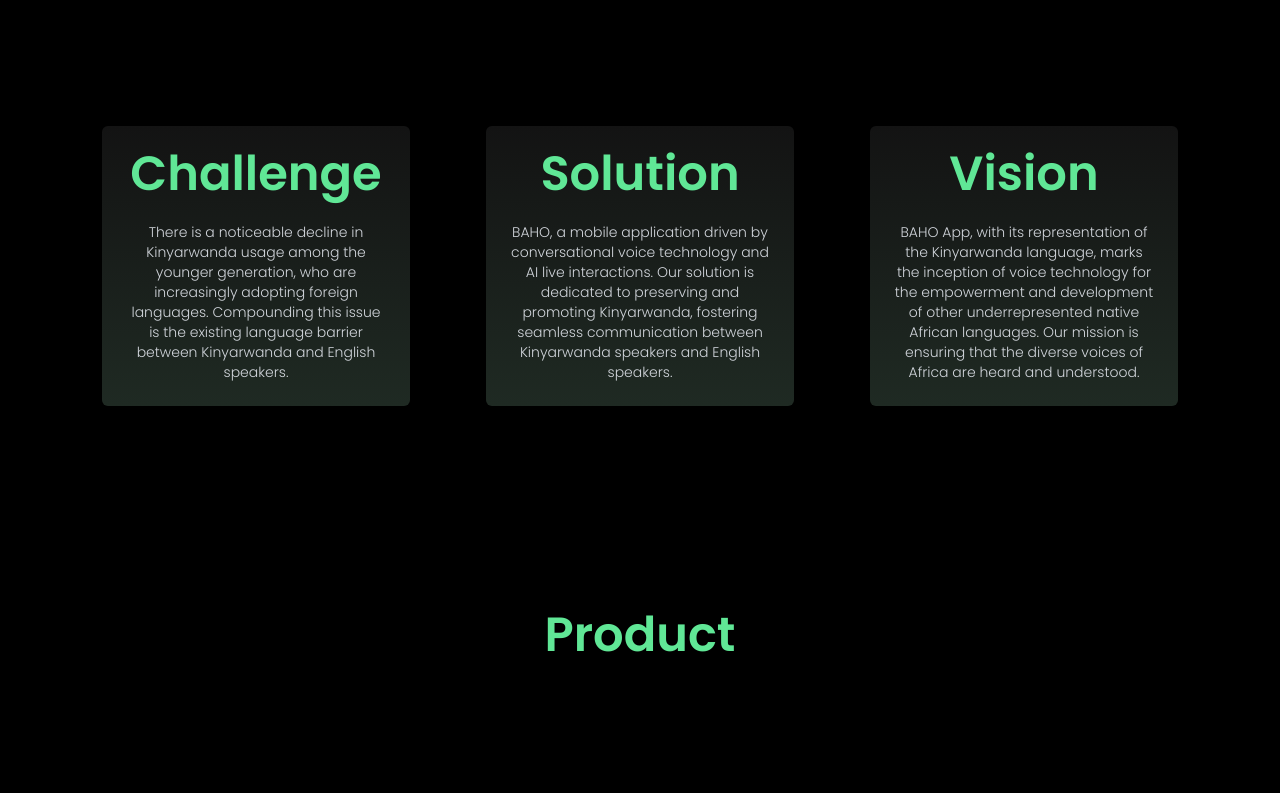
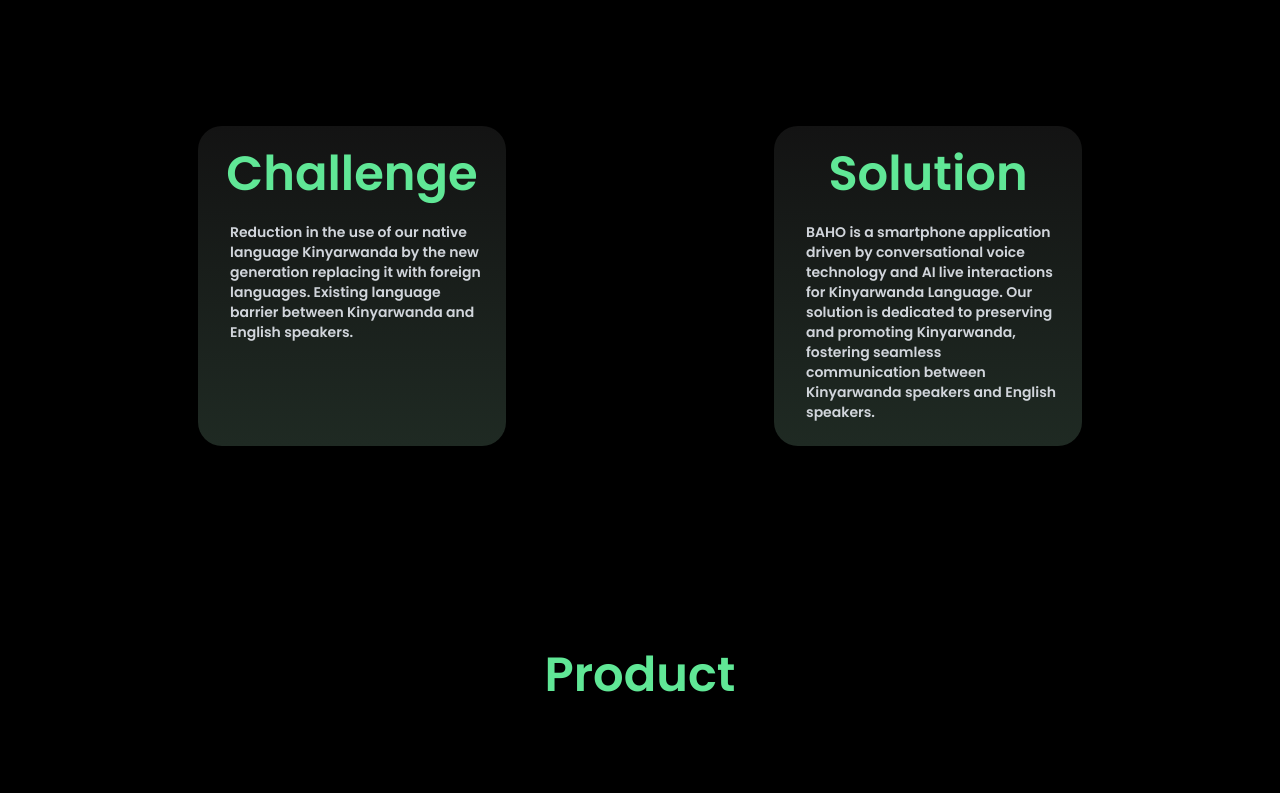
Before and after one commit to BAHO-APP/baho-v1, a Next.js app: page / in a window 1280 px wide. Shown: the part 1147-1940 px from the top of the page. Built offline with nearby package versions, Linux system fonts and the light colour scheme; a web font is replaced by a local one.

Commit message:
final touch

```diff
--- a/src/app/components/Home/home.js
+++ b/src/app/components/Home/home.js
@@ -17,7 +17,7 @@
   //   },
   // };
   return (
-    <main className="text-sm  font-poppins mb-[10%] relative overflow-x-hidden h-screen ">
+    <main className="text-sm  font-poppins mb-[10%] relative overflow-x-hidden overflow-y-hidden h-screen ">
       <Nav />
 <div className='pt-10 mb-[30%]  md:mb-12'>
       <div className="text-center mt-[20%] lg:mt-[3%]">
--- a/src/app/components/mission/mission.js
+++ b/src/app/components/mission/mission.js
@@ -8,30 +8,29 @@
          <img src="/logo.png" className='lg:w-[26em] w-[10em]'/>
         </div>
 
-      <div className=" overflow-x-hidden grid grid-cols-1 md:grid-cols-3 gap-8 px-4 md:px-20 mt-32 text-center">
+      <div className=" overflow-x-hidden grid grid-cols-1 md:grid-cols-2 gap-8 px-4 md:px-20 mt-32 text-center">
         {[
           {
             title: 'Challenge',
             content:
-              "There is a noticeable decline in Kinyarwanda usage among the younger generation, who are increasingly adopting foreign languages. Compounding this issue is the existing language barrier between Kinyarwanda and English speakers.",
-          },
+"Reduction in the use of our native language Kinyarwanda by the new generation replacing it with foreign languages. Existing language barrier between Kinyarwanda and English speakers."          },
           {
             title: 'Solution',
             content:
-              'BAHO, a mobile application driven by conversational voice technology and AI live interactions. Our solution is dedicated to preserving and promoting Kinyarwanda, fostering seamless communication between Kinyarwanda speakers and English speakers.',
+              'BAHO is a smartphone application driven by conversational voice technology and AI live interactions for Kinyarwanda Language. Our solution is dedicated to preserving and promoting Kinyarwanda, fostering seamless communication between Kinyarwanda speakers and English speakers.',
           },
-          {
-            title: 'Vision',
-            content:
-              "BAHO App, with its representation of the Kinyarwanda language, marks the inception of voice technology for the empowerment and development of other underrepresented native African languages. Our mission is ensuring that the diverse voices of Africa are heard and understood.",
-          },
+          // {
+          //   title: 'Vision',
+          //   content:
+          //     "BAHO App, with its representation of the Kinyarwanda language, marks the inception of voice technology for the empowerment and development of other underrepresented native African languages. Our mission is ensuring that the diverse voices of Africa are heard and understood.",
+          // },
         ].map((item, index) => (
           <div key={index} className="w-full mb-[8em] md:mb-0">
-            <div className="md:w-[16em] lg:md:w-[20em] w-[80%] lg:w-[22em] h-[100%] p-6 bg-gradient-to-b from-[#131313] to-[#1F2A23] rounded-md mx-auto">
+            <div className="md:w-[16em] lg:md:w-[20em] w-[80%] lg:w-[22em] h-[100%] p-6 bg-gradient-to-b from-[#131313] to-[#1F2A23]  rounded-3xl mx-auto">
               {/* <div className="h-2 ml-[25%] mb-1 bg-[#60e796] rounded-full w-2"></div> */}
               <p className="text-[#60e796] md:text-5xl text-3xl font-bold">{item.title}</p>
 
-              <p className="mt-6 text-gray-300">{item.content}</p>
+              <p className="mt-6  text-left pl-2 text-gray-300  font-bold">{item.content}</p>
             </div>
           </div>
         ))}
--- a/src/app/components/team/team.js
+++ b/src/app/components/team/team.js
@@ -13,7 +13,7 @@
 <div className="lg:w-1/4   p-6 ">
 <img  className="lg:h-[70%] h-[50]" src="/ali.png"/>
 <div className=" text-center "> nyiringabo@baho.rw
-  <p className=" text-[#33B467] mt-4  text-ms font-bold" >Nyiringabo</p>
+  <p className=" text-[#60e796] mt-4  text-ms font-bold" >Nyiringabo</p>
   <p className="  mt-1 font-nunito  text-white " >Founder (Managing Director)</p>
   <p className="  mt-1 font-nunito  text-white " >nyiringabo@baho.rw</p>
   <div className="flex justify-center ">
@@ -26,22 +26,26 @@
 <div className="lg:w-1/4  p-6 ">
 <img  className=" lg:h-[70%] h-[50]" src="/ed.png"/>
 <div className="text-center">
-  <p className=" text-[#33B467] mt-4 text-ms font-bold" >Bayingana</p>
-  <p className=" text-[#33B467] mt-4 text-ms font-bold" >bayingana@baho.rw</p>
+  <p className=" text-[#60e796] mt-4 text-ms font-bold" >Bayingana</p>
+  <p className=" text-[#60e796] mt-4 text-ms font-bold" >bayingana@baho.rw</p>
+  <div className="flex justify-center ">
+  <img className="w-3 h-3 mt-2" src="/phone.png"/>
+  <p className="  mt-1 font-nunito text-[#60e796] ml-2 " > +250 786717902</p>
+  </div>
   <p className="  mt-1 font-nunito  text-white" >Co-Founder (Chief Techinical)</p>
  </div>
 </div>
 <div className="lg:w-1/4  p-6 ">
 <img  className="lg:h-[70%] h-[50] " src="/di2.png"/>
 <div className=" text-center ">
-  <p className=" text-[#33B467] mt-4  text-ms font-bold" >Ntakirutimana</p>
+  <p className=" text-[#60e796] mt-4  text-ms font-bold" >Ntakirutimana</p>
   <p className="  mt-1 font-nunito text-white " >Software Developer</p>
  </div>
 </div>
 <div className="lg:w-1/4  p-6 ">
 <img  className=" lg:h-[70%] h-[50]" src="/orl.png"/>
 <div className="text-center">
-  <p className=" text-[#33B467] mt-4 text-ms font-bold" >Bucyedusenge</p>
+  <p className=" text-[#60e796] mt-4 text-ms font-bold" >Bucyedusenge</p>
   <p className="  mt-1 font-nunito text-white " >Designer</p>
  </div>
 </div>
@@ -53,7 +57,7 @@
 <div className="lg:w-1/4  p-6 ">
 <img  className="lg:h-[70%] h-[50] " src="/mj.png"/>
 <div className=" text-center ">
-  <p className=" text-[#33B467] mt-4  text-ms font-bold" >Maniraguha</p>
+  <p className=" text-[#60e796] mt-4  text-ms font-bold" >Maniraguha</p>
   <p className="  mt-1 font-nunito text-white  " >Content Creator</p>
  </div>
 </div>
@@ -68,6 +72,12 @@
 
 
 
+<div className="text-center px-12">
+  <h1 className=" text-5xl text-[#60e796] font-bold">Vission</h1>
+  <p className="mt-10 text-xl   font-bold text-gray-300 leading-10 ">
+  At BAHO-APP, our mission is to pioneer the advancement of voice technologies using artificial intelligence for Native African languages. BAHO-APP started with kinyarwanda language to pave the way, empower communities  and preserve our undereppresented native African languages in the digital landscape</p>
+</div>
+
           </div>
       </main>
   )
```
